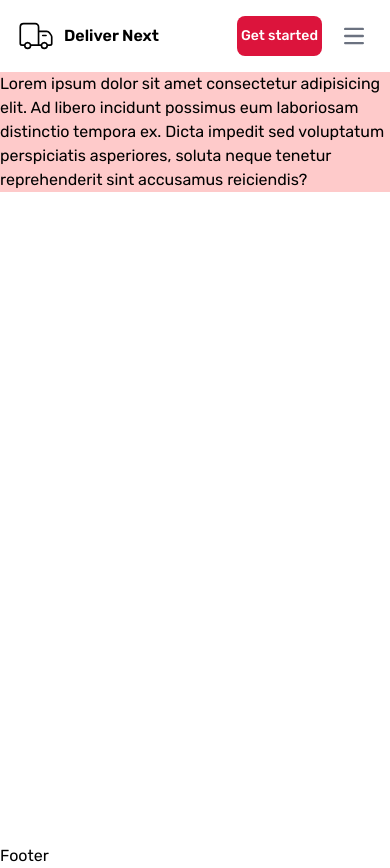
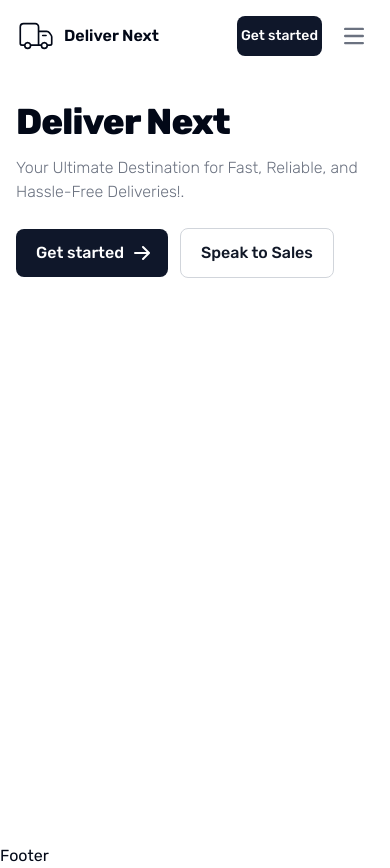
Before and after one commit to mutebinuhu/delivernext, a Next.js app: page / in a window 390 px wide. Built offline with nearby package versions, Linux system fonts and the light colour scheme.

Commit message:
core: add banner and shadcn

```diff
--- a/app/components/Banner.js
+++ b/app/components/Banner.js
@@ -1,11 +1,28 @@
+"use client"
 import React from 'react';
+import { Button } from "@/components/ui/button"
+
 
 const Banner = () => {
     return (
-        <div
-        className='bg-red-200'>
-        Lorem ipsum dolor sit amet consectetur adipisicing elit. Ad libero incidunt possimus eum laboriosam distinctio tempora ex. Dicta impedit sed voluptatum perspiciatis asperiores, soluta neque tenetur reprehenderit sint accusamus reiciendis?
-        </div>
+        <section class="bg-white dark:bg-gray-900">
+            <div class="grid max-w-screen-xl px-4 py-8 mx-auto lg:gap-8 xl:gap-0 lg:py-16 lg:grid-cols-12">
+                <div class="mr-auto place-self-center lg:col-span-7">
+                    <h1 class="max-w-2xl mb-4 text-4xl font-extrabold tracking-tight leading-none md:text-5xl xl:text-6xl dark:text-white">Deliver Next</h1>
+                    <p class="max-w-2xl mb-6 font-light text-gray-500 lg:mb-8 md:text-lg lg:text-xl dark:text-gray-400">Your Ultimate Destination for Fast, Reliable, and Hassle-Free Deliveries!.</p>
+                    <a href="#" class="inline-flex items-center justify-center px-5 py-3 mr-3 text-base font-medium text-center text-white rounded-lg bg-primary hover:bg-primary-800 focus:ring-4 focus:ring-primary-300 dark:focus:ring-primary-900">
+                        Get started
+                        <svg class="w-5 h-5 ml-2 -mr-1" fill="currentColor" viewBox="0 0 20 20" xmlns="http://www.w3.org/2000/svg"><path fill-rule="evenodd" d="M10.293 3.293a1 1 0 011.414 0l6 6a1 1 0 010 1.414l-6 6a1 1 0 01-1.414-1.414L14.586 11H3a1 1 0 110-2h11.586l-4.293-4.293a1 1 0 010-1.414z" clip-rule="evenodd"></path></svg>
+                    </a>
+                    <a href="#" class="inline-flex items-center justify-center px-5 py-3 text-base font-medium text-center text-gray-900 border border-gray-300 rounded-lg hover:bg-gray-100 focus:ring-4 focus:ring-gray-100 dark:text-white dark:border-gray-700 dark:hover:bg-gray-700 dark:focus:ring-gray-800">
+                        Speak to Sales
+                    </a>
+                </div>
+                <div class="hidden lg:mt-0 lg:col-span-5 lg:flex">
+                    <img src="https://flowbite.s3.amazonaws.com/blocks/marketing-ui/hero/phone-mockup.png" alt="mockup" />
+                </div>
+            </div>
+        </section>
     );
 }
 
--- a/app/globals.css
+++ b/app/globals.css
@@ -2,35 +2,75 @@
 @tailwind components;
 @tailwind utilities;
 
-:root {
-  --foreground-rgb: 0, 0, 0;
-  --background-start-rgb: 214, 219, 220;
-  --background-end-rgb: 255, 255, 255;
+@layer base {
+  :root {
+    --background: 0 0% 100%;
+    --foreground: 222.2 84% 4.9%;
+
+    --card: 0 0% 100%;
+    --card-foreground: 222.2 84% 4.9%;
+
+    --popover: 0 0% 100%;
+    --popover-foreground: 222.2 84% 4.9%;
+
+    --primary: 222.2 47.4% 11.2%;
+    --primary-foreground: 210 40% 98%;
+
+    --secondary: 210 40% 96.1%;
+    --secondary-foreground: 222.2 47.4% 11.2%;
+
+    --muted: 210 40% 96.1%;
+    --muted-foreground: 215.4 16.3% 46.9%;
+
+    --accent: 210 40% 96.1%;
+    --accent-foreground: 222.2 47.4% 11.2%;
+
+    --destructive: 0 84.2% 60.2%;
+    --destructive-foreground: 210 40% 98%;
+
+    --border: 214.3 31.8% 91.4%;
+    --input: 214.3 31.8% 91.4%;
+    --ring: 222.2 84% 4.9%;
+
+    --radius: 0.5rem;
+  }
+
+  .dark {
+    --background: 222.2 84% 4.9%;
+    --foreground: 210 40% 98%;
+
+    --card: 222.2 84% 4.9%;
+    --card-foreground: 210 40% 98%;
+
+    --popover: 222.2 84% 4.9%;
+    --popover-foreground: 210 40% 98%;
+
+    --primary: 210 40% 98%;
+    --primary-foreground: 222.2 47.4% 11.2%;
+
+    --secondary: 217.2 32.6% 17.5%;
+    --secondary-foreground: 210 40% 98%;
+
+    --muted: 217.2 32.6% 17.5%;
+    --muted-foreground: 215 20.2% 65.1%;
+
+    --accent: 217.2 32.6% 17.5%;
+    --accent-foreground: 210 40% 98%;
+
+    --destructive: 0 62.8% 30.6%;
+    --destructive-foreground: 210 40% 98%;
+
+    --border: 217.2 32.6% 17.5%;
+    --input: 217.2 32.6% 17.5%;
+    --ring: 212.7 26.8% 83.9%;
+  }
 }
 
-@media (prefers-color-scheme: dark) {
-  :root {
-    --foreground-rgb: 255, 255, 255;
-    --background-start-rgb: 0, 0, 0;
-    --background-end-rgb: 0, 0, 0;
+@layer base {
+  * {
+    @apply border-border;
+  }
+  body {
+    @apply bg-background text-foreground;
   }
 }
-/*Primary Color: Dark Blue (#000080)
- Secondary Color: Light Blue (#add8e6)
-  Accent Color: Navy (#000080) or Sky Blue (#87ceeb)*/
-
-  /*
-
-    3. Red and Gray Palette: Primary Color: Crimson Red (#dc143c) or Dark Red (#8b0000)
-    Secondary Color: Charcoal Gray (#333333) or Slate Gray (#708090)
-    Accent Color: White (#ffffff)
-  */
-body {
- /*
-  color: rgb(var(--foreground-rgb));
-    background: linear-gradient(to bottom,
-        transparent,
-        rgb(var(--background-end-rgb))) rgb(var(--background-start-rgb));
-
- */
-}
--- /dev/null
+++ b/components/ui/button.jsx
@@ -0,0 +1,48 @@
+"use client"
+import * as React from "react"
+import { Slot } from "@radix-ui/react-slot"
+import { cva } from "class-variance-authority";
+
+import { cn } from "@/lib/utils"
+
+const buttonVariants = cva(
+  "inline-flex items-center justify-center rounded-md text-sm font-medium ring-offset-background transition-colors focus-visible:outline-none focus-visible:ring-2 focus-visible:ring-ring focus-visible:ring-offset-2 disabled:pointer-events-none disabled:opacity-50",
+  {
+    variants: {
+      variant: {
+        default: "bg-primary text-primary-foreground hover:bg-primary/90",
+        destructive:
+          "bg-destructive text-destructive-foreground hover:bg-destructive/90",
+        outline:
+          "border border-input bg-background hover:bg-accent hover:text-accent-foreground",
+        secondary:
+          "bg-secondary text-secondary-foreground hover:bg-secondary/80",
+        ghost: "hover:bg-accent hover:text-accent-foreground",
+        link: "text-primary underline-offset-4 hover:underline",
+      },
+      size: {
+        default: "h-10 px-4 py-2",
+        sm: "h-9 rounded-md px-3",
+        lg: "h-11 rounded-md px-8",
+        icon: "h-10 w-10",
+      },
+    },
+    defaultVariants: {
+      variant: "default",
+      size: "default",
+    },
+  }
+)
+
+const Button = React.forwardRef(({ className, variant, size, asChild = false, ...props }, ref) => {
+  const Comp = asChild ? Slot : "button"
+  return (
+    (<Comp
+      className={cn(buttonVariants({ variant, size, className }))}
+      ref={ref}
+      {...props} />)
+  );
+})
+Button.displayName = "Button"
+
+export { Button, buttonVariants }
--- /dev/null
+++ b/lib/utils.js
@@ -0,0 +1,6 @@
+import { clsx } from "clsx"
+import { twMerge } from "tailwind-merge"
+
+export function cn(...inputs) {
+  return twMerge(clsx(inputs))
+}
--- a/tailwind.config.js
+++ b/tailwind.config.js
@@ -1,24 +1,76 @@
 /** @type {import('tailwindcss').Config} */
 module.exports = {
+  darkMode: ["class"],
   content: [
-    './pages/**/*.{js,ts,jsx,tsx,mdx}',
-    './components/**/*.{js,ts,jsx,tsx,mdx}',
-    './app/**/*.{js,ts,jsx,tsx,mdx}',
-  ],
+    './pages/**/*.{js,jsx}',
+    './components/**/*.{js,jsx}',
+    './app/**/*.{js,jsx}',
+    './src/**/*.{js,jsx}',
+	],
   theme: {
+    container: {
+      center: true,
+      padding: "2rem",
+      screens: {
+        "2xl": "1400px",
+      },
+    },
     extend: {
-      colors:{
-        primary:"#dc143c",
-        secondary:"#33333",
-        accent:"#ffffff"
-
+      colors: {
+        border: "hsl(var(--border))",
+        input: "hsl(var(--input))",
+        ring: "hsl(var(--ring))",
+        background: "hsl(var(--background))",
+        foreground: "hsl(var(--foreground))",
+        primary: {
+          DEFAULT: "hsl(var(--primary))",
+          foreground: "hsl(var(--primary-foreground))",
+        },
+        secondary: {
+          DEFAULT: "hsl(var(--secondary))",
+          foreground: "hsl(var(--secondary-foreground))",
+        },
+        destructive: {
+          DEFAULT: "hsl(var(--destructive))",
+          foreground: "hsl(var(--destructive-foreground))",
+        },
+        muted: {
+          DEFAULT: "hsl(var(--muted))",
+          foreground: "hsl(var(--muted-foreground))",
+        },
+        accent: {
+          DEFAULT: "hsl(var(--accent))",
+          foreground: "hsl(var(--accent-foreground))",
+        },
+        popover: {
+          DEFAULT: "hsl(var(--popover))",
+          foreground: "hsl(var(--popover-foreground))",
+        },
+        card: {
+          DEFAULT: "hsl(var(--card))",
+          foreground: "hsl(var(--card-foreground))",
+        },
       },
-      backgroundImage: {
-        'gradient-radial': 'radial-gradient(var(--tw-gradient-stops))',
-        'gradient-conic':
-          'conic-gradient(from 180deg at 50% 50%, var(--tw-gradient-stops))',
+      borderRadius: {
+        lg: "var(--radius)",
+        md: "calc(var(--radius) - 2px)",
+        sm: "calc(var(--radius) - 4px)",
+      },
+      keyframes: {
+        "accordion-down": {
+          from: { height: 0 },
+          to: { height: "var(--radix-accordion-content-height)" },
+        },
+        "accordion-up": {
+          from: { height: "var(--radix-accordion-content-height)" },
+          to: { height: 0 },
+        },
+      },
+      animation: {
+        "accordion-down": "accordion-down 0.2s ease-out",
+        "accordion-up": "accordion-up 0.2s ease-out",
       },
     },
   },
-  plugins: [],
+  plugins: [require("tailwindcss-animate")],
 }
```
Also changed, not shown: package.json (+7 -1 lines), components.json (added), 1 other file (tests, documents, lock files or other folders).
